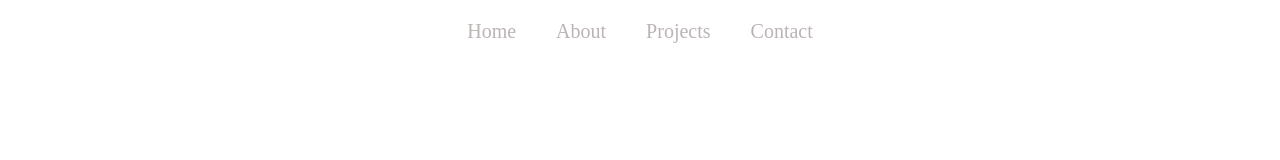
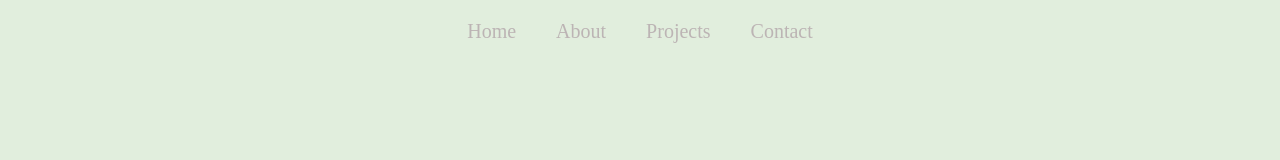
Before and after one commit to Adrenaline9/Personal-Portfolio, a Svelte app: page / in a window 1280 px wide. Shown: the top 160 px of the page. Built offline with nearby package versions, Linux system fonts and the light colour scheme.

Commit message:
1 file modified

```diff
--- a/src/styles/GlobalStyle.js
+++ b/src/styles/GlobalStyle.js
@@ -7,9 +7,9 @@ const GlobalStyle = createGlobalStyle`
     box-sizing: border-box;
   }
   :root{
-    --dark-bg: #ffffff;
+    --dark-bg: #e1eedd;
     --gray-1: #BCB4B4;
-    --deep-dark: #1E1E1E;
+    --deep-dark: #416a59;
     --gray-2: #363636;
     --white : white;
     --black: black;
```
